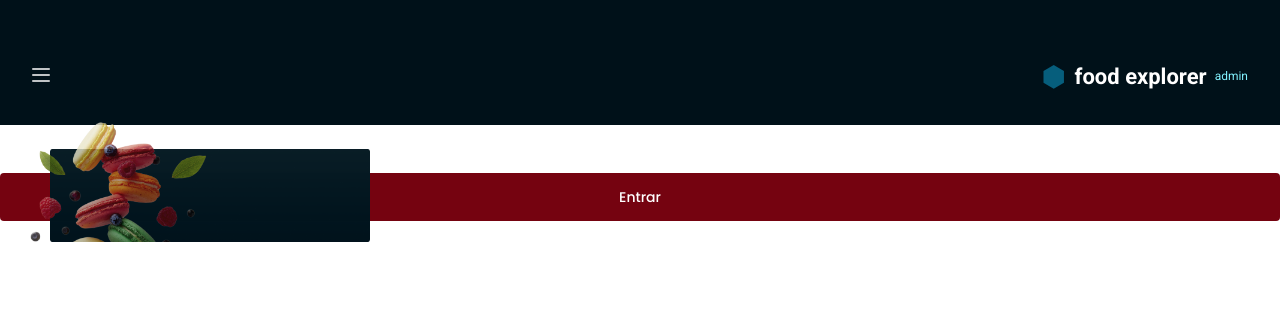
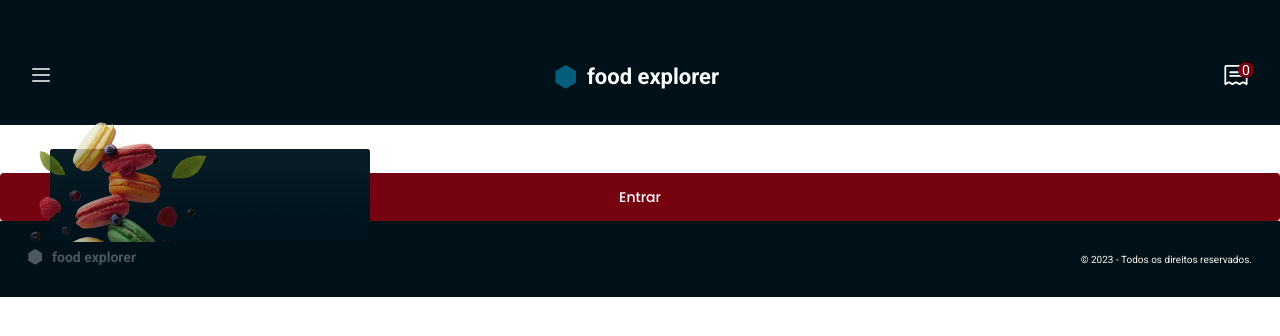
Before and after one commit to EmanuelQuintino/Food-Explorer, a React (Vite) app in the folder client/: page / in a window 1280 px wide. Shown: the top 336 px of the page. Built offline with nearby package versions, Linux system fonts and the light colour scheme.

Commit message:
add component footer

```diff
--- /dev/null
+++ b/client/src/components/Footer/index.jsx
@@ -0,0 +1,15 @@
+import { FooterContainer } from "./style";
+import logoExplorerFooter from "../../assets/logoExplorerFooter.svg"
+
+export function Footer() {
+  return (
+    <FooterContainer>
+      <div className="logo">
+        <img src={logoExplorerFooter} alt="logo-explorer-footer" />
+        <h1>food explorer</h1>
+      </div>
+
+      <p>&copy; 2023 - Todos os direitos reservados.</p>
+    </FooterContainer>
+  )
+}
--- /dev/null
+++ b/client/src/components/Footer/style.js
@@ -0,0 +1,33 @@
+import styled from "styled-components";
+
+export const FooterContainer = styled.footer`
+  display: flex;
+  align-items: center;
+  justify-content: space-between;
+
+  padding: 2.8rem;
+
+  background: ${({ theme }) => theme.colors.dark700};
+
+  .logo {
+    display: flex;
+    align-items: center;
+    gap: .8rem;
+    padding: 0 0 .4rem;
+  }
+
+  .logo img {
+    width: 1.6rem;
+    fill: ${({ theme }) => theme.colors.light700};
+  }
+
+  h1 {
+    color: ${({ theme }) => theme.colors.light700};
+    font-size: 1.4rem;
+  }
+
+  p {
+    color: ${({ theme }) => theme.colors.light200};
+    font-size: 1.0rem;
+  }
+`;
--- a/client/src/components/Navbar/index.jsx
+++ b/client/src/components/Navbar/index.jsx
@@ -8,7 +8,8 @@ import { useState } from "react";
 export function Navbar() {
   const [menuActive, setMenuActive] = useState(false);
   const toggleMenu = () => setMenuActive(menuActive ? false : true);
-  const [isAdmin, setIsAdmin] = useState(true);
+  // const [isAdmin, setIsAdmin] = useState(true);
+  const [isAdmin, setIsAdmin] = useState(false);
 
   return (
     <HeaderContainer>
--- a/client/src/pages/App/index.jsx
+++ b/client/src/pages/App/index.jsx
@@ -1,4 +1,5 @@
 import { Button } from "../../components/Button"
+import { Footer } from "../../components/Footer"
 import { HeaderAuthentication } from "../../components/HeaderAuthentication"
 import { Navbar } from "../../components/Navbar"
 import { Slogan } from "../../components/Slogan"
@@ -11,6 +12,7 @@ export function App() {
       <Navbar/>
       <Slogan/>
       <Button name={"Entrar"}/>
+      <Footer/>
     </Container>
   )
 }
```
Also changed, not shown: client/src/assets/logoExplorerFooter.svg (added).
